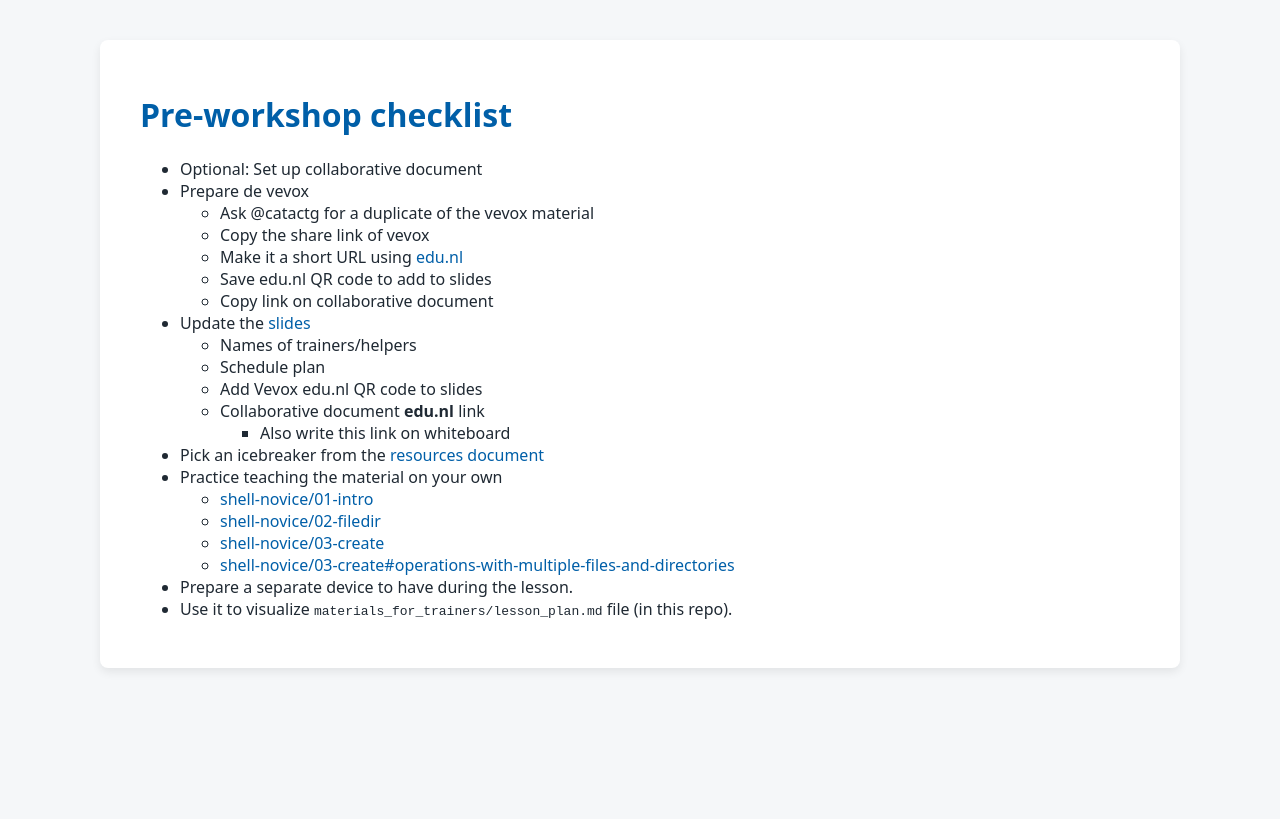
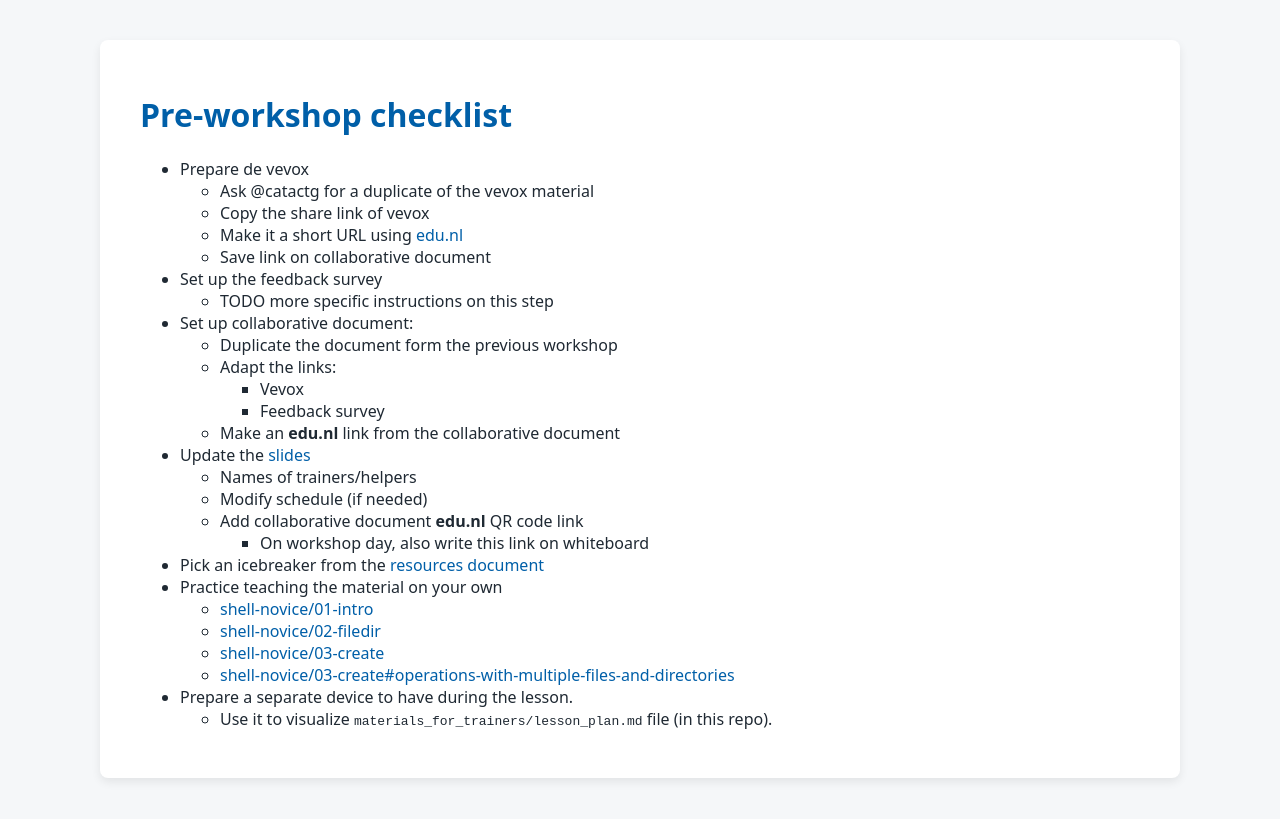
Before and after one commit to tu-delft-library/introduction_to_UNIX_shell, a Jekyll site: the page built from materials_for_trainers/pre_workshop_checklist.md, in a window 1280 px wide. Shown: the top 819 px of the page. Built offline with Jekyll 4.4.1, drawn with Linux system fonts in a browser that asks for light colours; our own code applies the rules of GitHub Pages for plain Markdown files.

Commit message:
Update checklist

```diff
--- a/materials_for_trainers/pre_workshop_checklist.md
+++ b/materials_for_trainers/pre_workshop_checklist.md
@@ -1,19 +1,23 @@
 # Pre-workshop checklist
-[TODO Decide if hackmd? or google docs?]: #
-- Optional: Set up collaborative document
 - Prepare de vevox
     - Ask @catactg for a duplicate of the vevox material
     - Copy the share link of vevox
     - Make it a short URL using [edu.nl](edu.nl)
-    - Save edu.nl QR code to add to slides
-    - Copy link on collaborative document
+    - Save link on collaborative document
+- Set up the feedback survey
+    - TODO more specific instructions on this step
+- Set up collaborative document:
+    - Duplicate the document form the previous workshop
+    - Adapt the links:
+        - Vevox
+        - Feedback survey
+    - Make an **edu.nl** link from the collaborative document
+
 - Update the [slides](https://tud365.sharepoint.com/:p:/r/sites/ResearchDataServices/Gedeelde%20documenten/Training/Research_Software_Training/lesson_plans/resources/Introduction%20to%20UNIX%20shell.pptx?d=waa8b334f650548598f1cf27dc80f2923&csf=1&web=1&e=RbBBDG&nav=eyJzSWQiOjI1NywiY0lkIjozNjkxODA1NTA0fQ)
     - Names of trainers/helpers
-    - Schedule plan
-    - Add Vevox edu.nl QR code to slides
-    - Collaborative document **edu.nl** link
-        - Also write this link on whiteboard
-
+    - Modify schedule (if needed)
+    - Add collaborative document **edu.nl** QR code link
+        - On workshop day, also write this link on whiteboard
 
 - Pick an icebreaker from the [resources document](https://tud365.sharepoint.com/:w:/r/sites/ResearchDataServices/Gedeelde%20documenten/Training/Research_Software_Training/lesson_plans/resources/resources.docx?d=waea671d7fc6a46d5b5c068fc19f41940&csf=1&web=1&e=f2QYgy)
 - Practice teaching the material on your own
@@ -23,4 +27,4 @@
     - [shell-novice/03-create#operations-with-multiple-files-and-directories](https://swcarpentry.github.io/shell-novice/instructor/03-create.html#operations-with-multiple-files-and-directories)
 
 - Prepare a separate device to have during the lesson.
-- Use it to visualize `materials_for_trainers/lesson_plan.md` file (in this repo).
+    - Use it to visualize `materials_for_trainers/lesson_plan.md` file (in this repo).
```
